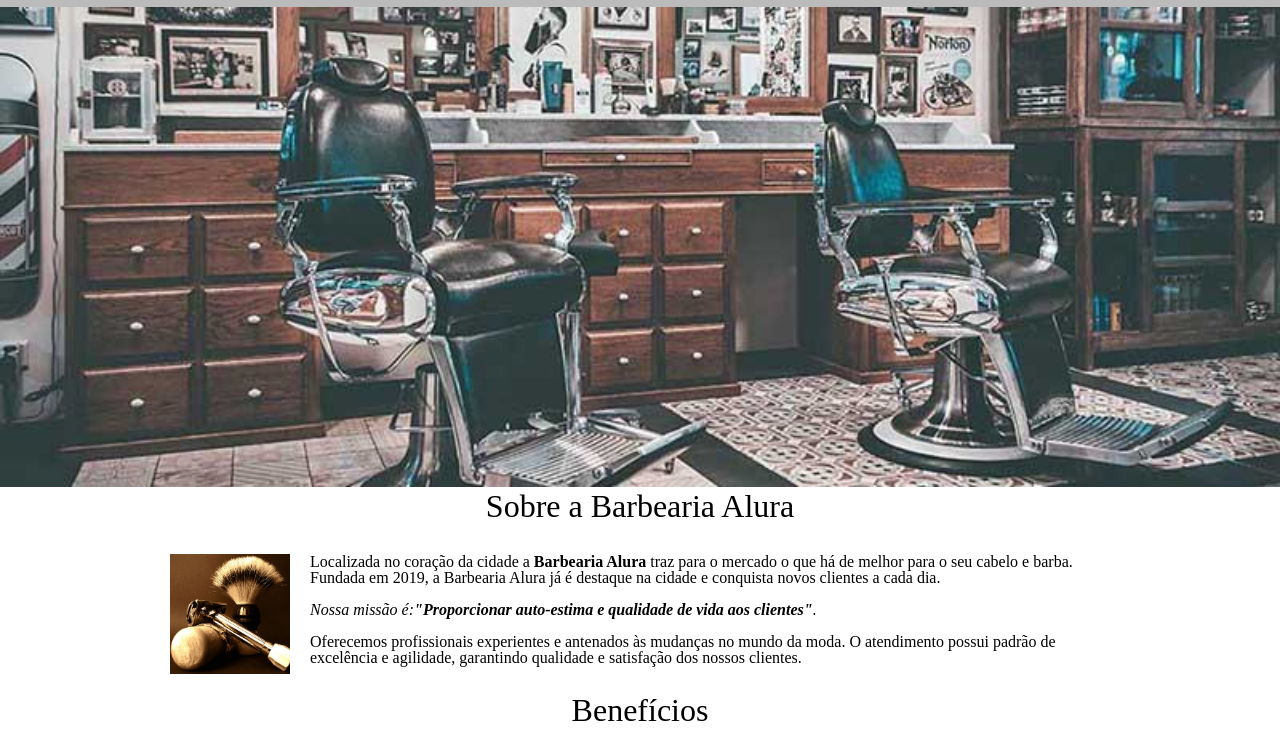
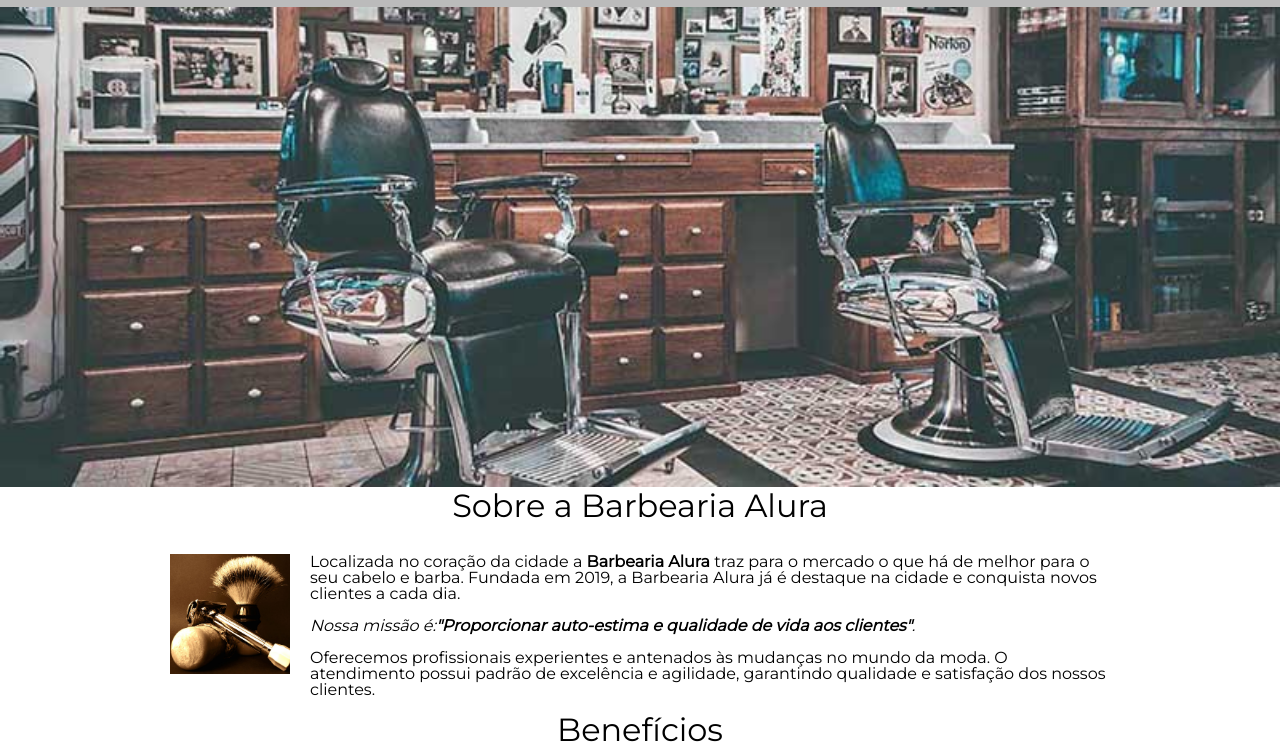
Before and after one commit to helenharumi/barbearia-alura, a plain HTML site: page index.html in a window 1280 px wide. Shown: the part 286-1041 px from the top of the page. Drawn offline with Linux system fonts and the light colour scheme.

Commit message:
Adicionado fonte do google fonts

```diff
--- a/css/style.css
+++ b/css/style.css
@@ -1,3 +1,7 @@
+body {
+    font-family: "Montserrat", sans-serif;
+}
+
 header {
     background: #bbbbbb;
     padding: 20px 0;
--- a/index.html
+++ b/index.html
@@ -6,6 +6,7 @@
     <title>Barbearia Alura</title>
     <link rel="stylesheet" href="css/reset.css">
     <link rel="stylesheet" href="css/style.css">
+    <link href="https://fonts.googleapis.com/css?family=Montserrat&display=swap" rel="stylesheet">
 
 </head>
 
```
